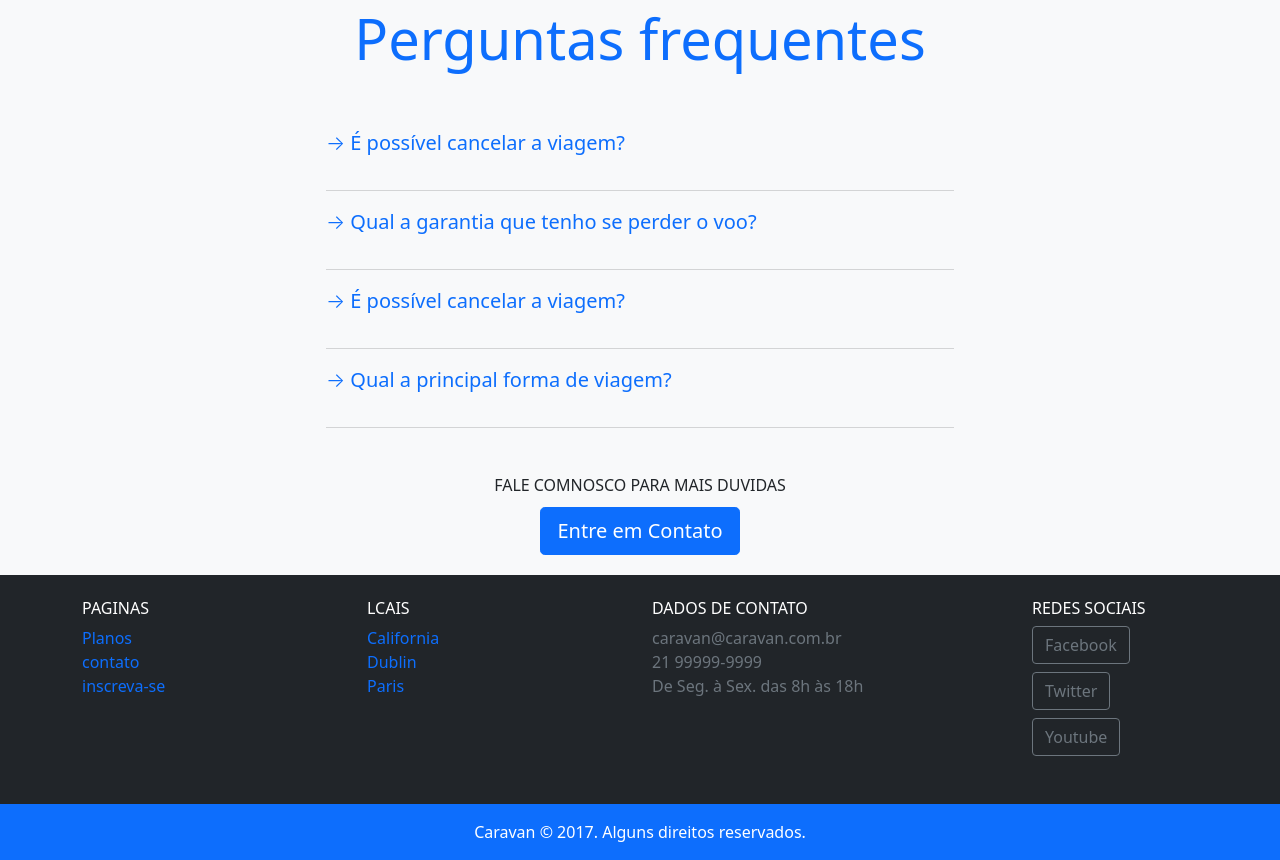
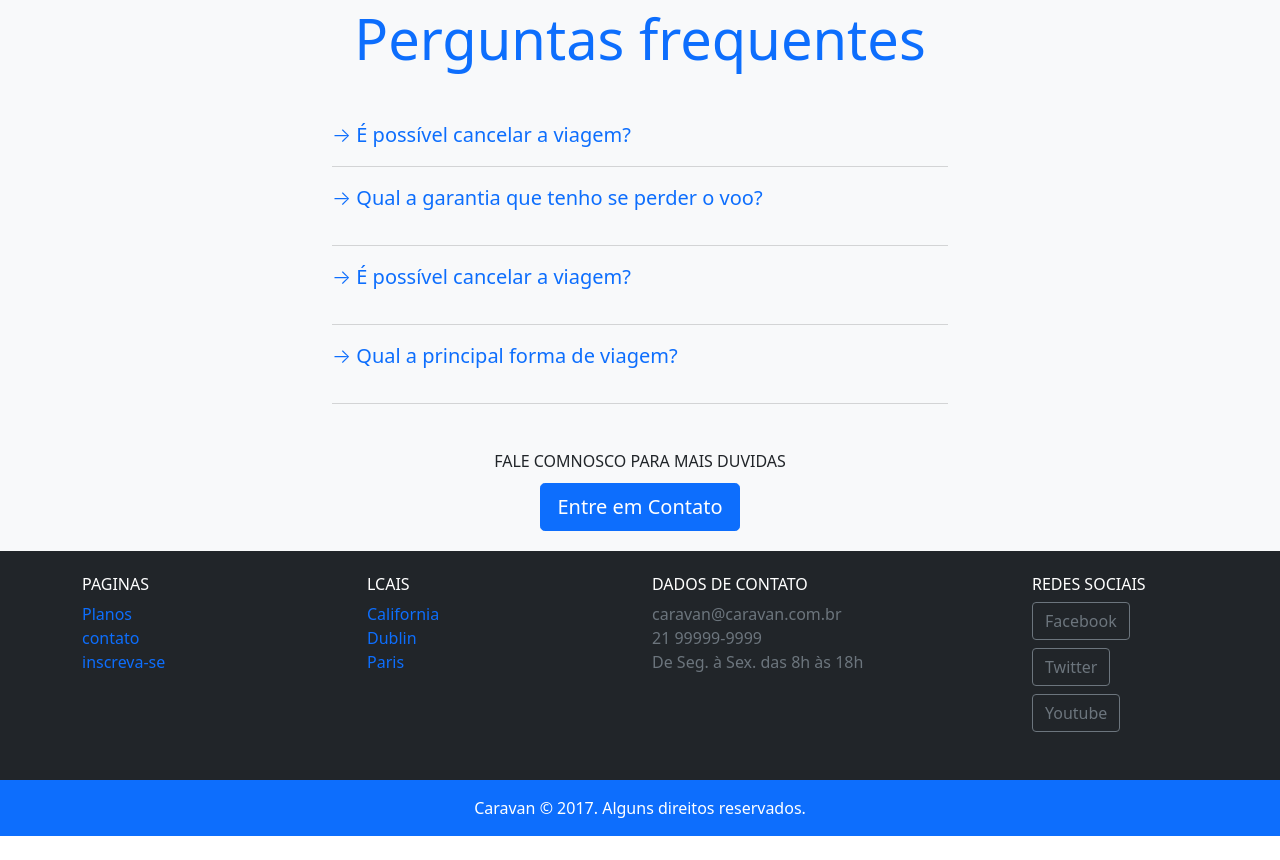
Before and after one commit to carloshenriquejk/Caravan, a plain HTML site: page index.html in a window 1280 px wide. Shown: the part 1954-2814 px from the top of the page. After the commit the page ends 2790 px from the top, so only its background shows below. Drawn offline with nearby package versions, Linux system fonts and the light colour scheme.

Commit message:
Update index.html

```diff
--- a/index.html
+++ b/index.html
@@ -195,10 +195,10 @@
         <span class="h6 d-block ">AINDA ESTÁ COM DUVIDA</span>
         <h2 class="display-4 text-primary ">Perguntas frequentes</h2>
       </div>
-      <div class="row justify-content-center" >
+      <div class="row justify-content-center m-0" >
         <div class=" col-6" id="perguntasFrequentes" data-children=".pergunta">
 
-          <div  class="pergunta py-2">
+          <div  class="pergunta ">
             <p>
               <a class="lead text-decoration-none" data-bs-toggle="collapse" href="#collapse1" role="button" aria-expanded="false" aria-controls="collapse1">
                 → É possível cancelar a viagem?
```
